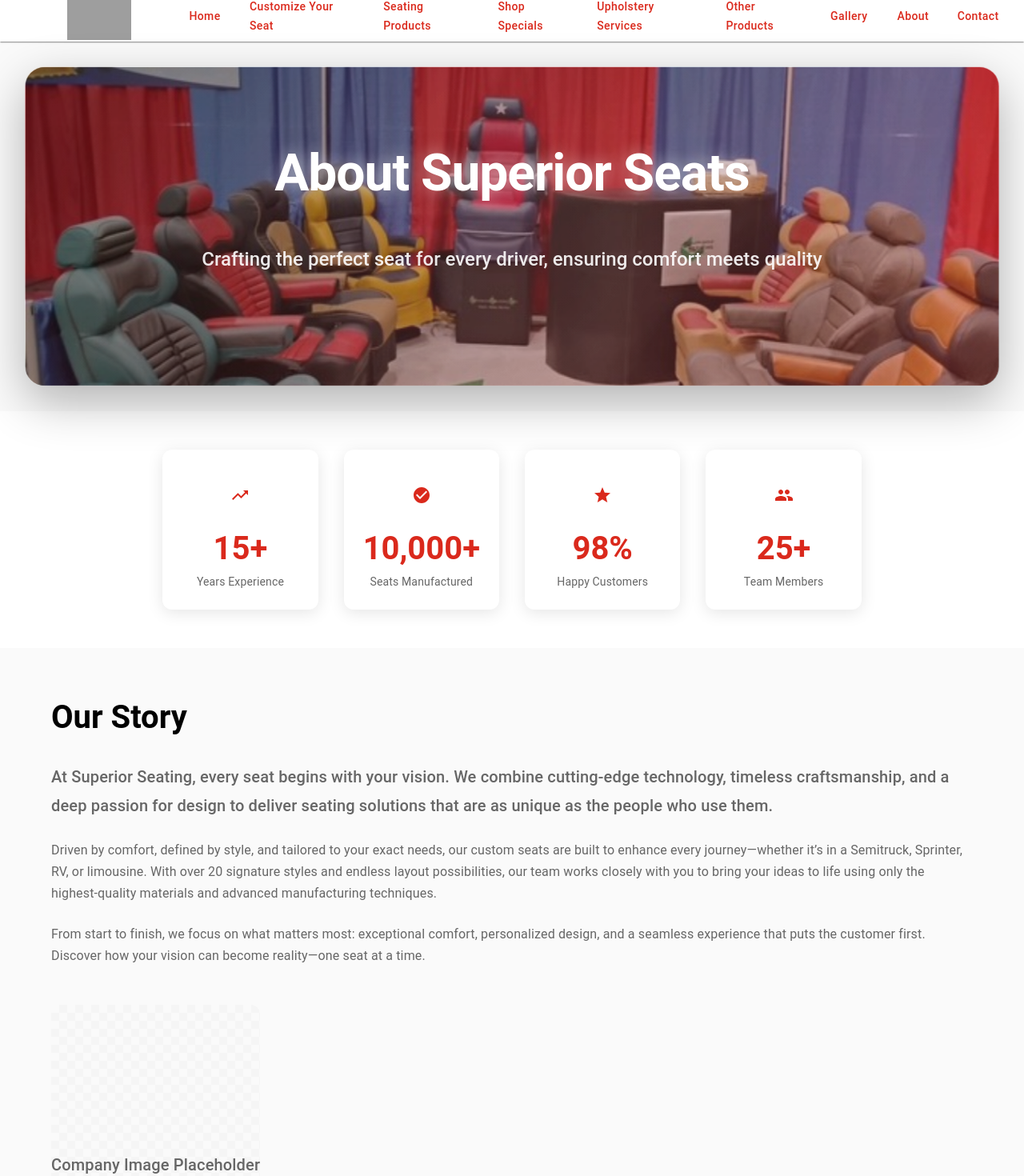
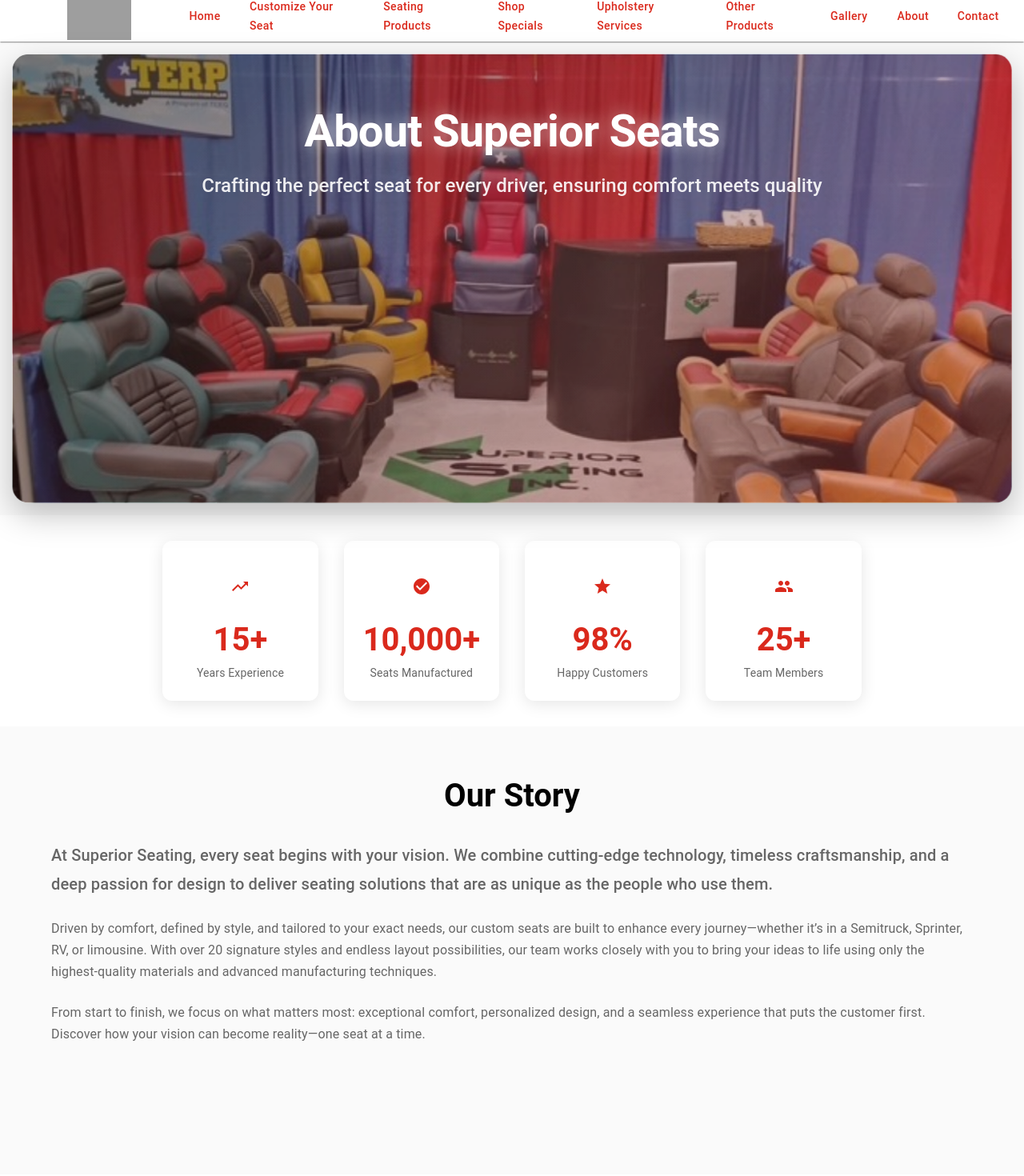
Before and after one commit to saadreact/Superior-Seats, a Next.js app: page /about in a window 1280 px wide. Shown: the part 12-1482 px from the top of the page at 80% size. Built offline with nearby package versions, Linux system fonts and the light colour scheme; grey boxes are pictures that could not be loaded.

Commit message:
About Page/UIBugFixed

```diff
--- a/src/components/AboutPage.tsx
+++ b/src/components/AboutPage.tsx
@@ -50,20 +50,21 @@
       {/* Hero Section */}
       <Box
         sx={{
+          height: '70vh',
           backgroundImage: 'url(../TruckImages/Seatset.jpg)',
           backgroundSize: 'cover',
           backgroundPosition: 'center',
           backgroundRepeat: 'no-repeat',
           color: 'white',
-          py: { xs: 8, md: 12 },
+          py: { xs: 6, md: 8 },
           px: { xs: 2, md: 4 },
           textAlign: 'center',
           position: 'relative',
-          mx: { xs: 2, md: 4 },
-          my: { xs: 2, md: 4 },
-          borderRadius: { xs: '16px', md: '24px' },
+          mx: { xs: 1, md: 2 },
+          my: { xs: 1, md: 2 },
+          borderRadius: { xs: '12px', md: '20px' },
           overflow: 'hidden',
-          boxShadow: '0 20px 60px rgba(0,0,0,0.3)',
+          boxShadow: '0 15px 40px rgba(0,0,0,0.25)',
           animation: 'heroPulse 3s ease-in-out infinite',
           '&::before': {
             content: '""',
@@ -110,9 +111,9 @@
           <Typography
             variant="h1"
             sx={{
-              fontSize: { xs: '2.5rem', md: '4rem' },
+              fontSize: { xs: '2.2rem', md: '3.5rem' },
               fontWeight: 'bold',
-              mb: 3,
+              mb: 2,
               animation: 'textGlow 2s ease-in-out infinite',
               textShadow: '0 0 20px rgba(255,255,255,0.5)',
               '@keyframes textGlow': {
@@ -130,11 +131,11 @@
           <Typography
             variant="h5"
             sx={{
-              mb: 2,
+              mb: 3,
               opacity: 0.9,
               maxWidth: 800,
               mx: 'auto',
-              lineHeight: 3.8,
+              lineHeight: 1.6,
               animation: 'fadeInUp 1s ease-out 0.5s both',
               '@keyframes fadeInUp': {
                 '0%': {
@@ -155,7 +156,7 @@
 
       {/* Company Stats */}
       <Box sx={{
-        py: { xs: 4, md: 6 },
+        py: { xs: 3, md: 4 },
         backgroundColor: 'white',
         display: 'flex',
         justifyContent: 'center',
@@ -241,11 +242,11 @@
       </Box>
 
       {/* Our Story */}
-      <Box sx={{ py: { xs: 6, md: 8 }, backgroundColor: '#fafafa' }}>
+      <Box sx={{ py: { xs: 6, md: 8 ,height: '70vh'}, backgroundColor: '#fafafa' }}>
         <Container maxWidth="lg">
           <Grid container spacing={6} alignItems="center">
             <Grid sx={{ gridColumn: { xs: 'span 12', md: 'span 6' } }}>
-              <Typography variant="h3" sx={{ fontWeight: 'bold', mb: 4 }}>
+              <Typography variant="h3" sx={{ fontWeight: 'bold', mb: 4 ,justifyContent: 'center',alignItems: 'center',textAlign: 'center' }}>
                 Our Story
               </Typography>
               <Typography variant="h6" sx={{ mb: 3, color: 'text.secondary', lineHeight: 1.8 }}>
@@ -261,7 +262,7 @@
             <Grid sx={{ gridColumn: { xs: 'span 12', md: 'span 6' } }}>
               <Box
                 sx={{
-                  height: 400,
+                  height: 50,
                   background: 'linear-gradient(45deg, #f5f5f5 25%, transparent 25%), linear-gradient(-45deg, #f5f5f5 25%, transparent 25%), linear-gradient(45deg, transparent 75%, #f5f5f5 75%), linear-gradient(-45deg, transparent 75%, #f5f5f5 75%)',
                   backgroundSize: '20px 20px',
                   backgroundPosition: '0 0, 0 10px, 10px -10px, -10px 0px',
@@ -271,9 +272,7 @@
                   justifyContent: 'center',
                 }}
               >
-                <Typography variant="h6" sx={{ color: 'text.secondary' }}>
-                  Company Image Placeholder
-                </Typography>
+
               </Box>
             </Grid>
           </Grid>
```
